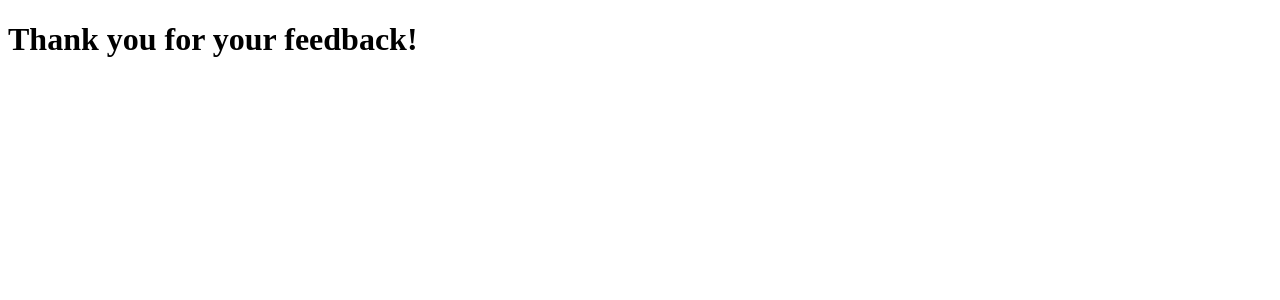
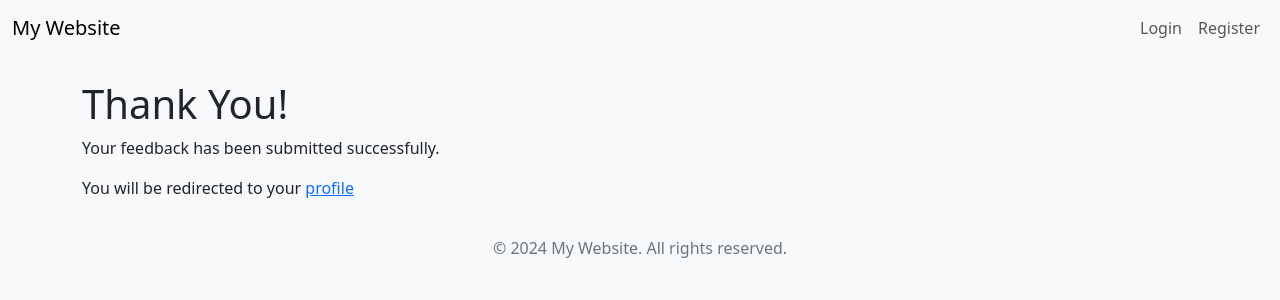
Before and after one commit to nschantz21/theatreboxd, a Django app: page /thank-you/ in a window 1280 px wide. Shown: the top 300 px of the page. Run offline with Django 5.2, Linux system fonts and the light colour scheme.

Commit message:
added base template to profile and thank you

```diff
--- a/critic/myapp/templates/thank_you.html
+++ b/critic/myapp/templates/thank_you.html
@@ -1,9 +1,7 @@
-<!DOCTYPE html>
-<html>
-<head>
-    <title>Thank You</title>
-</head>
-<body>
-    <h1>Thank you for your feedback!</h1>
-</body>
-</html>
+{% extends 'base.html' %}
+{% block content %}
+    <meta http-equiv="refresh" content="3;url={% url 'profile' %}">
+    <h1>Thank You!</h1>
+    <p>Your feedback has been submitted successfully.</p>
+    <p>You will be redirected to your <a href="{% url 'profile' %}">profile</a></p>
+{% endblock %}
```
Also changed, not shown: critic/myapp/templates/profile.html (+6 -4 lines).
